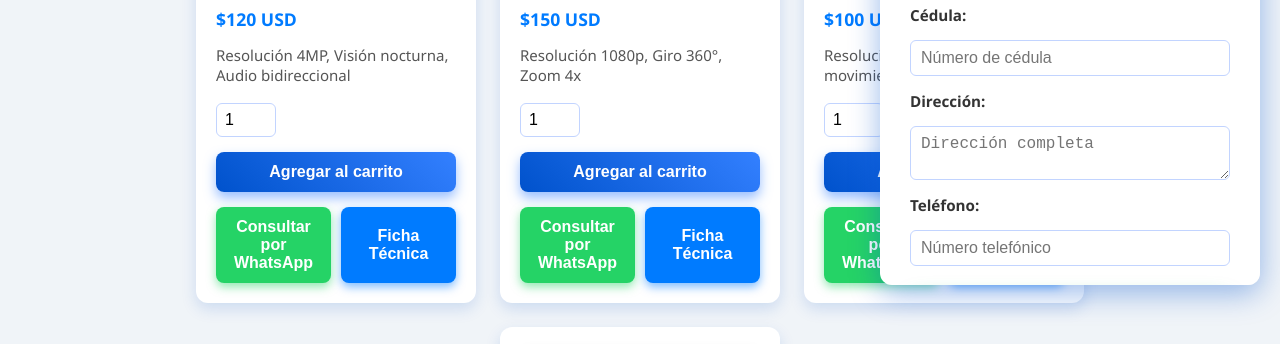
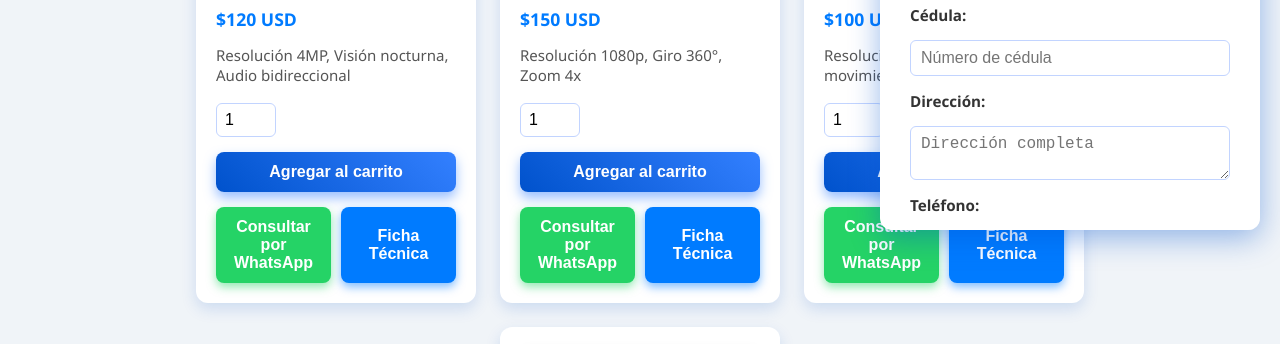
Before and after one commit to suniagajoberland/lista, a plain HTML site: page index.html in a window 1280 px wide. Both pictures are taken after a click on the button "Mostrar Carrito". Shown: the part 315-659 px from the top of the page. Drawn offline with Linux system fonts and the light colour scheme; grey boxes are pictures that could not be loaded.

Commit message:
margen inferior del carrito

```diff
--- a/index.html
+++ b/index.html
@@ -174,7 +174,7 @@
     top: 80px;
     right: 20px;
     width: 380px;
-    max-height: 520px;
+    max-height: 465px;
     overflow-y: auto;
     background: white;
     border-radius: 12px;
```
